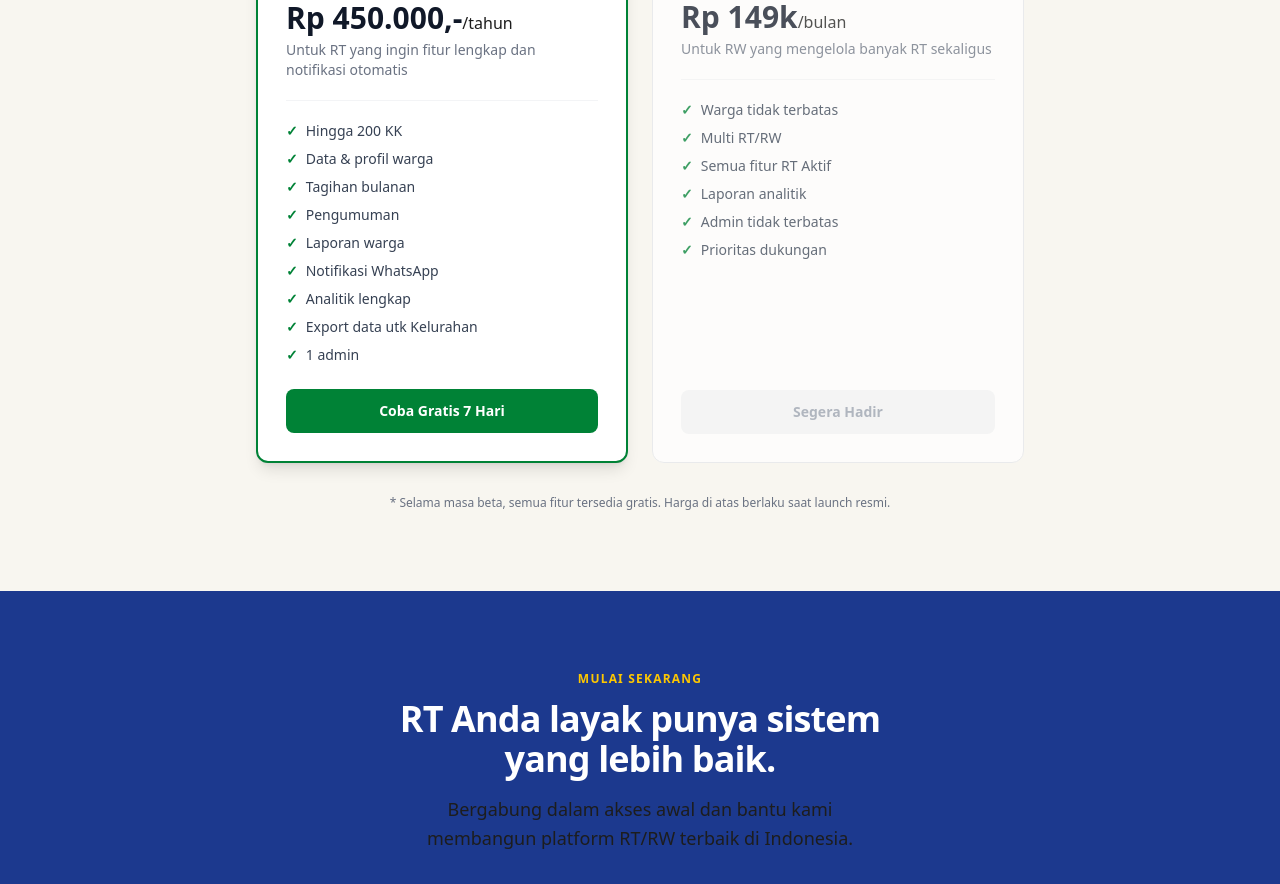
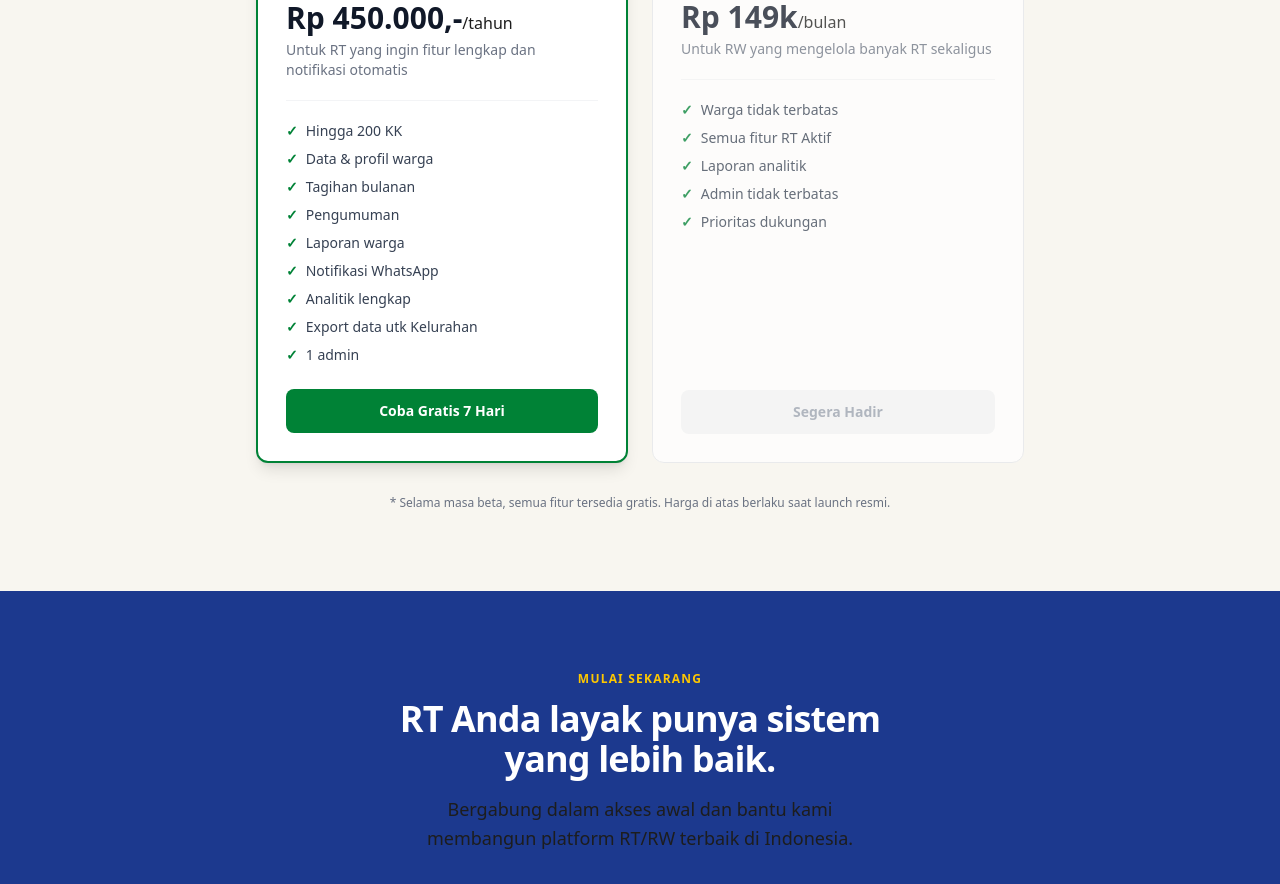
Before and after one commit to chrisimbolon/rtaktif, a Next.js app in the folder frontend/: page / in a window 1280 px wide. Shown: the part 2520-3404 px from the top of the page. Built offline with nearby package versions, Linux system fonts and the light colour scheme.

Commit message:
feat-frontend: remove unnecessary feature

```diff
--- a/frontend/app/page.tsx
+++ b/frontend/app/page.tsx
@@ -41,7 +41,7 @@ const PLANS = [
   {
     name: "Pro RW", price: "Rp 149k", period: "/bulan",
     desc: "Untuk RW yang mengelola banyak RT sekaligus",
-    features: ["Warga tidak terbatas", "Multi RT/RW", "Semua fitur RT Aktif", "Laporan analitik", "Admin tidak terbatas", "Prioritas dukungan"],
+    features: ["Warga tidak terbatas", "Semua fitur RT Aktif", "Laporan analitik", "Admin tidak terbatas", "Prioritas dukungan"],
     cta: "Hubungi Kami", href: "mailto:hello@rtmudah.com", featured: false,
   },
 ];
```
